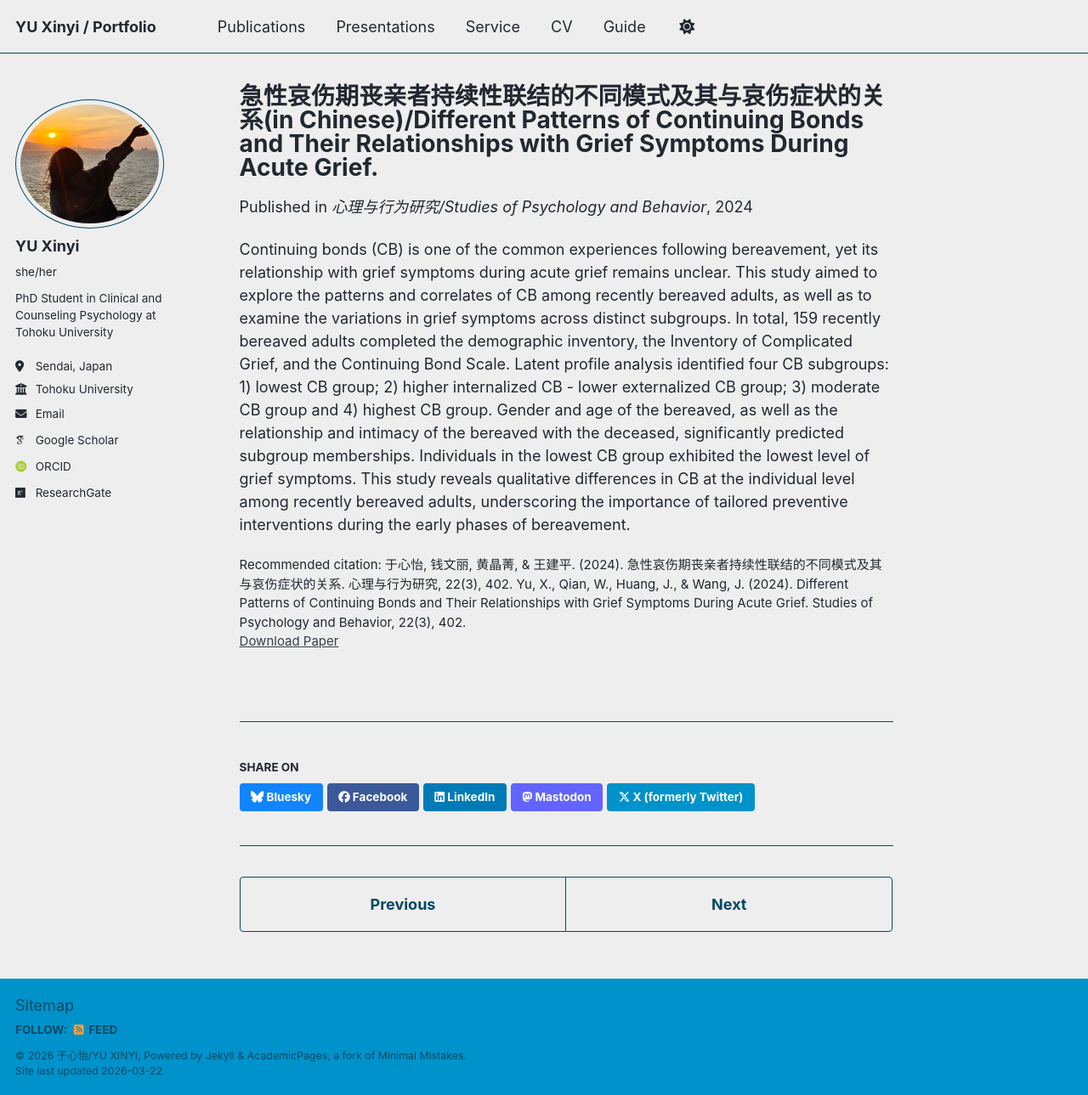
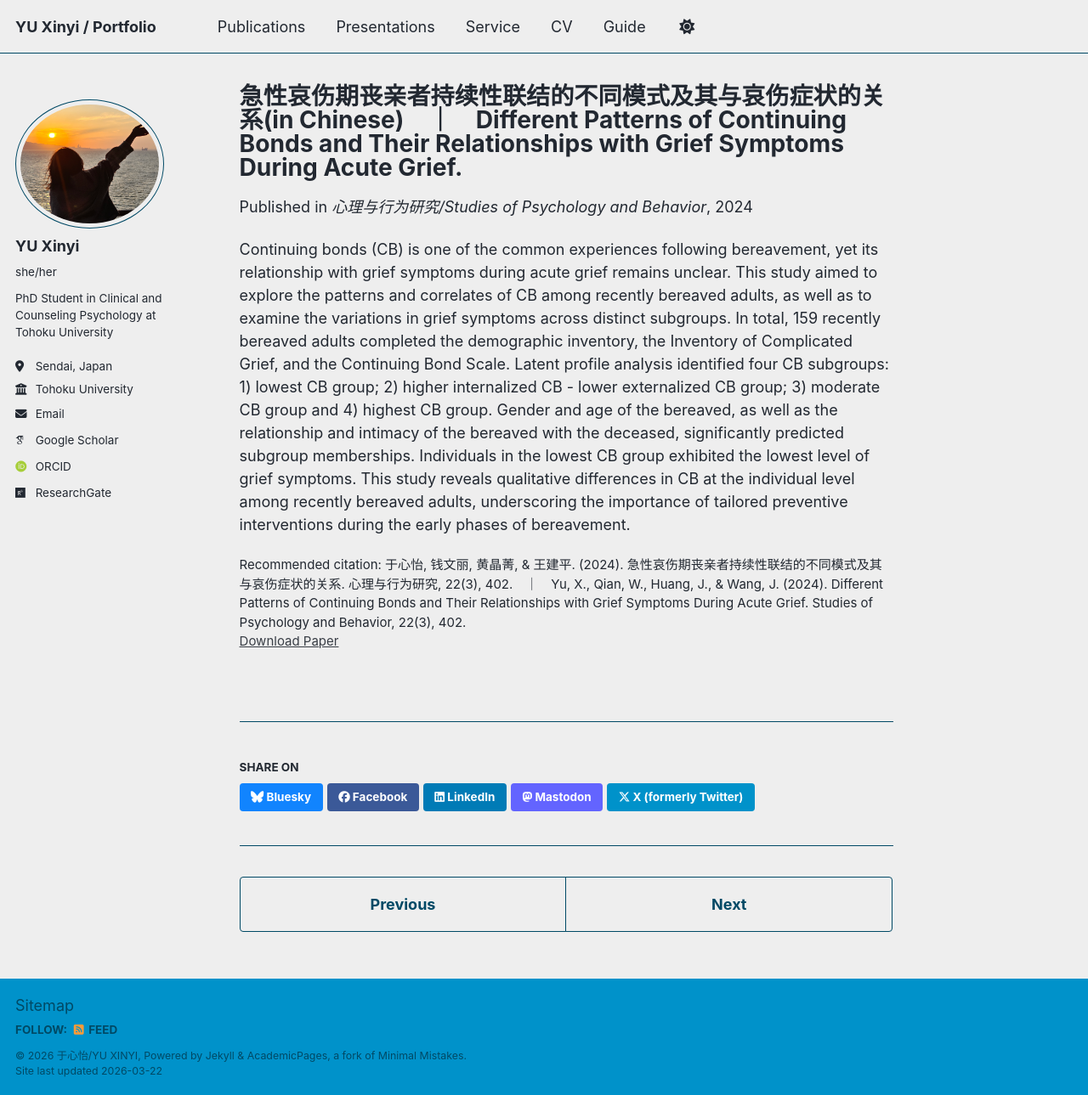
Before and after one commit to north119/north119.github.io, a Jekyll site: the page built from _publications/2024-05-20-number-2.md, in a window 1280 px wide and 1289 px high. Shown: the whole window at 85% size. Built offline with Jekyll 4.4.1, drawn with Linux system fonts in a browser that asks for light colours; some web fonts are replaced; a script bundle is joined from its source files by our own code; library files that are not in the unit come from our copies.

```diff
--- a/_publications/2024-05-20-number-2.md
+++ b/_publications/2024-05-20-number-2.md
@@ -1,5 +1,5 @@
 ---
-title: "急性哀伤期丧亲者持续性联结的不同模式及其与哀伤症状的关系(in Chinese)/Different Patterns of Continuing Bonds and Their Relationships with Grief Symptoms During Acute Grief."
+title: "急性哀伤期丧亲者持续性联结的不同模式及其与哀伤症状的关系(in Chinese)　｜　Different Patterns of Continuing Bonds and Their Relationships with Grief Symptoms During Acute Grief."
 collection: publications
 category: manuscripts
 permalink: /publication/2024-05-20-number-2
@@ -7,7 +7,6 @@ excerpt: 'Click title to view abstract and details.'
 date: 2024-05-20
 venue: '心理与行为研究/Studies of Psychology and Behavior'
 paperurl: 'https://doi.org/10.1016/j.chiabu.2023.106147](https://doi.org/10.12139/j.1672-0628.2024.03.015'
-citation: '于心怡, 钱文丽, 黄晶菁, & 王建平. (2024). 急性哀伤期丧亲者持续性联结的不同模式及其与哀伤症状的关系. 心理与行为研究, 22(3), 402.
-Yu, X., Qian, W., Huang, J., & Wang, J. (2024). Different Patterns of Continuing Bonds and Their Relationships with Grief Symptoms During Acute Grief. Studies of Psychology and Behavior, 22(3), 402.'
+citation: '于心怡, 钱文丽, 黄晶菁, & 王建平. (2024). 急性哀伤期丧亲者持续性联结的不同模式及其与哀伤症状的关系. 心理与行为研究, 22(3), 402.　｜　Yu, X., Qian, W., Huang, J., & Wang, J. (2024). Different Patterns of Continuing Bonds and Their Relationships with Grief Symptoms During Acute Grief. Studies of Psychology and Behavior, 22(3), 402.'
 ---
 Continuing bonds (CB) is one of the common experiences following bereavement, yet its relationship with grief symptoms during acute grief remains unclear. This study aimed to explore the patterns and correlates of CB among recently bereaved adults, as well as to examine the variations in grief symptoms across distinct subgroups. In total, 159 recently bereaved adults completed the demographic inventory, the Inventory of Complicated Grief, and the Continuing Bond Scale. Latent profile analysis identified four CB subgroups: 1) lowest CB group; 2) higher internalized CB - lower externalized CB group; 3) moderate CB group and 4) highest CB group. Gender and age of the bereaved, as well as the relationship and intimacy of the bereaved with the deceased, significantly predicted subgroup memberships. Individuals in the lowest CB group exhibited the lowest level of grief symptoms. This study reveals qualitative differences in CB at the individual level among recently bereaved adults, underscoring the importance of tailored preventive interventions during the early phases of bereavement.
```
